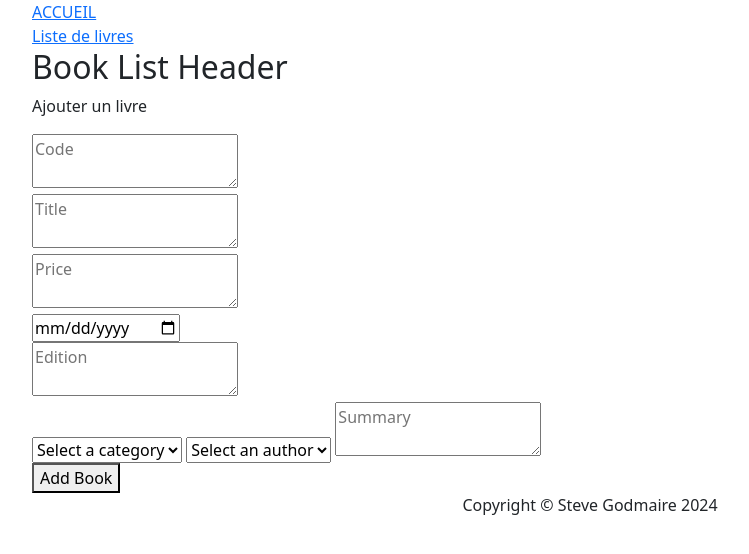
After one commit to Boualem234/Django_Bibliotheque, a Django app: page /addBook/ in a window 1280 px wide. The commit adds this page. Shown: the top 554 px of the page, without its empty margins (50-799 px from the left). Run offline with Django 5.2, Linux system fonts and the light colour scheme; data that the repository does not hold is empty; some libraries are stand-ins or nearby versions.

Commit message:
add book

```diff
--- a/app/models.py
+++ b/app/models.py
@@ -33,7 +33,7 @@ class Author(models.Model):
     verbose_name_plural = "auteurs"
 
 class Book(models.Model):
-  code = models.CharField(max_length=15)
+  code = models.CharField(max_length=15, unique=True, verbose_name="Code du livre")
   title = models.CharField(max_length=50, verbose_name="Titre du livre")
   price = models.DecimalField(max_digits=6, decimal_places=2, validators=[MinValueValidator(1)], verbose_name="Prix du livre")
   summary = models.CharField(max_length=50, verbose_name="Résumé du livre",blank=True)
--- /dev/null
+++ b/app/templates/add_book.html
@@ -0,0 +1,42 @@
+{% extends 'base.html' %}
+{% block title %}Démo Django{% endblock %}
+
+{% block content %}
+{% load static %}
+
+<h2>Book List Header</h2>
+
+<p>Ajouter un livre</p>
+
+{% if success_message %}
+    <p style="color: green;">{{ success_message }}</p>
+{% endif %}
+{% if error_message %}
+    <p style="color: red;">{{ error_message }}</p>
+{% endif %}
+
+<form method="post">
+    {% csrf_token %}
+    <textarea name="code" placeholder="Code" required></textarea><br>
+    <textarea name="title" placeholder="Title" required></textarea><br>
+    <textarea name="price" placeholder="Price" required></textarea><br>
+    <input type="date" name="date" placeholder="Date de publication" required></input><br>
+    <textarea name="edition" placeholder="Edition" required></textarea><br>
+    <select name="category" aria-placeholder="category" required>
+        <option value="" disabled selected>Select a category</option>
+        {% for cat in categories %}
+            <option value="{{ cat.id }}">{{ cat }}</option>
+        {% endfor %}
+    </select>
+    <select name="author" aria-placeholder="author" required>
+        <option value="" disabled selected>Select an author</option>
+        {% for auth in authors %}
+            <option value="{{ auth.id }}">{{ auth }}</option>
+        {% endfor %}
+    </select>
+    <textarea name="summary" placeholder="Summary"></textarea><br>
+    <button type="submit">Add Book</button>
+</form>
+
+
+{% endblock %}
--- a/app/urls.py
+++ b/app/urls.py
@@ -4,4 +4,7 @@ from . import views
 
 urlpatterns = [
     path('', views.IndexView.as_view(), name="index"),
+    path('books/', views.BookListView.as_view(), name="book_list"),
+    path('bookDetails/<int:pk>/', views.BookDetailsView.as_view(), name="book_details"),
+    path('addBook/', views.AddBookView.as_view(), name="add_book"),
 ]
--- a/app/views.py
+++ b/app/views.py
@@ -1,7 +1,53 @@
 from django.http import Http404
 from django.shortcuts import render
 from django.views.generic.base import View
+from .models import Book, Category, Author
 
 class IndexView(View):
     def get(self, request):
         return render(request, 'index.html')
+
+class AddBookView(View):
+    def get(self, request):
+        categories = Category.objects.all()
+        authors = Author.objects.all()
+        return render(request, 'add_book.html', {'categories': categories, 'authors': authors})
+    def post(self, request):
+        code = request.POST.get('code')
+        title = request.POST.get('title')
+        price = request.POST.get('price')
+        summary = request.POST.get('summary')
+        date = request.POST.get('date')
+        edition = request.POST.get('edition')
+        category_id = request.POST.get('category')
+        author_id = request.POST.get('author')
+
+        category = Category.objects.get(id=category_id)
+        author = Author.objects.get(id=author_id)
+
+        book = Book(
+            code=code,
+            title=title,
+            price=price,
+            summary=summary,
+            date=date,
+            edition=edition,
+            category=category,
+            author=author
+        )
+        book.save()
+        return render(request, 'add_book.html', {'success_message': "Livre ajouté avec succès!"})
+
+
+class BookListView(View):
+    def get(self, request):
+        books = Book.objects.all()  # Récupère tous les livres
+        return render(request, 'book_list.html', {'books': books})
+
+class BookDetailsView(View):
+    def get(self, request, pk):
+        try:
+            book = Book.objects.get(pk=pk)
+        except Book.DoesNotExist:
+            raise Http404("Livre non trouvé")
+        return render(request, 'book_details.html', {'book': book})
--- a/templates/base.html
+++ b/templates/base.html
@@ -22,11 +22,21 @@
   <!--
       Navbar & Banner
     -->
+    <nav>
+      <div class="container">
+        <div class="row">
+          <div class="col-12">
+            <a href="{% url 'index' %}">ACCUEIL</a>
+          </div>
+        </div>
+      </div>
+    </nav>
+
   <nav>
     <div class="container">
       <div class="row">
         <div class="col-12">
-          <a href="{% url 'index' %}">ACCUEIL</a>
+          <a href="{% url 'book_list' %}">Liste de livres</a>
         </div>
       </div>
     </div>
```
Also changed, not shown: app/templates/book_details.html (added, +21 -0 lines), app/templates/book_list.html (added, +25 -0 lines), app/migrations/0003_alter_book_code.py (added), app/templates/about.html (added).
